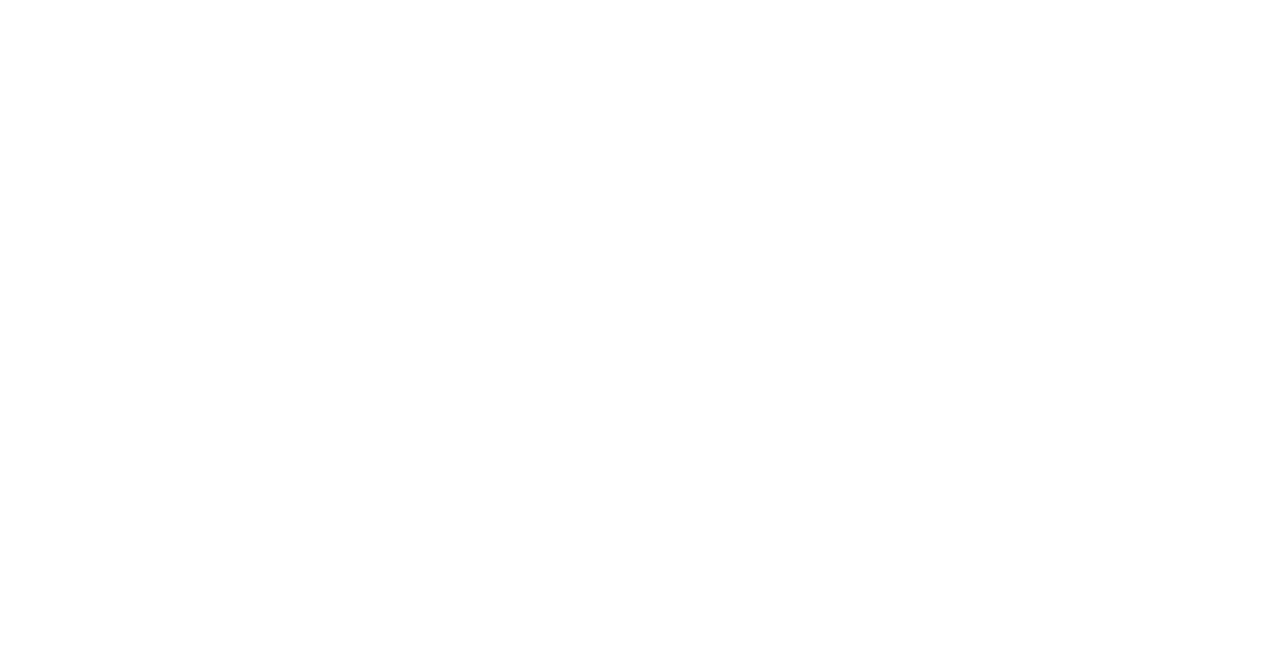
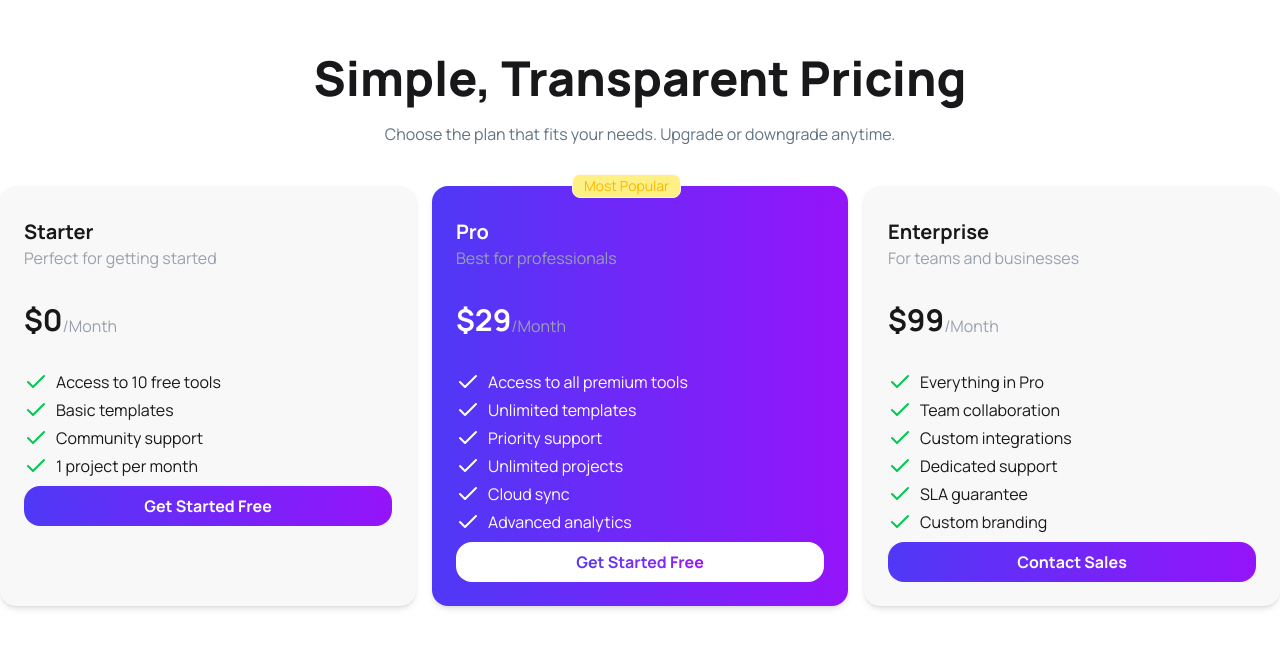
Before and after one commit to SamiaBaly/assingment06-digitools-projects, a React (Vite) app: page / in a window 1280 px wide. Shown: the part 3706-4354 px from the top of the page. Before the commit the page ends 3628 px from the top, so only its background shows below. Built offline with nearby package versions, Linux system fonts and the light colour scheme.

Commit message:
simple pricing add

```diff
--- a/src/App.jsx
+++ b/src/App.jsx
@@ -7,6 +7,7 @@ import Products from './componants/MainPart/Products/Products';
 import NavBar from './componants/NavBar/NavBar';
 import { ToastContainer } from 'react-toastify';
 import GetStarted from './componants/GetStarted/GetStarted';
+import PricingSection from './componants/PricingSection/PricingSection';
 
 
 const fetchProducts=async()=>{
@@ -35,6 +36,7 @@ function App() {
         ></Products>
       </Suspense>
       <GetStarted></GetStarted>
+      <PricingSection></PricingSection>
 
       <ToastContainer />
     </>
--- a/src/componants/PricingSection/PricingSection.jsx
+++ b/src/componants/PricingSection/PricingSection.jsx
@@ -0,0 +1,122 @@
+import { Check } from 'lucide-react';
+import React from 'react';
+
+const PricingSection = () => {
+  return (
+    <div>
+      <div className="container mx-auto text-center py-[120px]">
+        <div>
+          <h2 className="text-[48px] font-extrabold">
+            Simple, Transparent Pricing
+          </h2>
+          <p className="text-[#627382] mt-2">
+            Choose the plan that fits your needs. Upgrade or downgrade anytime.
+          </p>
+        </div>
+        <div className="my-[40px] grid sm:grid-cols-1 md:grid-cols-2 lg:grid-cols-3 gap-4 text-left">
+          <div className="bg-base-200 p-6 rounded-2xl shadow-md ">
+            <div className="my-2">
+              <h2 className="text-xl font-bold">Starter</h2>
+              <p className="text-gray-400">Perfect for getting started</p>
+            </div>
+            <div className="flex items-end my-8">
+              <h2 className="text-3xl font-bold">$0</h2>
+              <p className="text-gray-400">/Month</p>
+            </div>
+            <ul className="my-2">
+              <li className="flex gap-2 my-1">
+                <Check className="text-green-500"></Check>Access to 10 free
+                tools
+              </li>
+              <li className="flex gap-2 my-1">
+                <Check className="text-green-500"></Check>Basic templates
+              </li>
+              <li className="flex gap-2 my-1">
+                <Check className="text-green-500"></Check>Community support
+              </li>
+              <li className="flex gap-2 my-1">
+                <Check className="text-green-500"></Check>1 project per month
+              </li>
+            </ul>
+            <button className="bg-gradient w-full text-white py-2 rounded-2xl font-bold">
+              Get Started Free
+            </button>
+          </div>
+
+          <div className="bg-base-200 p-6 rounded-2xl shadow-md text-white bg-gradient relative">
+            <div className="badge badge-soft badge-warning absolute -top-3 left-35 bg-yellow-200">Most Popular</div>
+            <div className="my-2">
+              <h2 className="text-xl font-bold">Pro</h2>
+              <p className="text-gray-400">Best for professionals</p>
+            </div>
+            <div className="flex items-end my-8">
+              <h2 className="text-3xl font-bold">$29</h2>
+              <p className="text-gray-400">/Month</p>
+            </div>
+            <ul className="my-2">
+              <li className="flex gap-2 my-1">
+                <Check></Check>Access to all premium tools
+              </li>
+              <li className="flex gap-2 my-1">
+                <Check></Check>Unlimited templates
+              </li>
+              <li className="flex gap-2 my-1">
+                <Check></Check>Priority support
+              </li>
+              <li className="flex gap-2 my-1">
+                <Check></Check>Unlimited projects
+              </li>
+              <li className="flex gap-2 my-1">
+                <Check></Check>Cloud sync
+              </li>
+              <li className="flex gap-2 my-1">
+                <Check></Check>Advanced analytics
+              </li>
+            </ul>
+            <button className="bg-white w-full  py-2 rounded-2xl font-bold">
+              <span className="bg-gradient-to-r from-[#4F39F6] to-[#9514FA] bg-clip-text text-transparent">
+                Get Started Free
+              </span>
+            </button>
+          </div>
+
+          <div className="bg-base-200 p-6 rounded-2xl shadow-md">
+            <div className="my-2">
+              <h2 className="text-xl font-bold">Enterprise</h2>
+              <p className="text-gray-400">For teams and businesses</p>
+            </div>
+            <div className="flex items-end my-8">
+              <h2 className="text-3xl font-bold">$99</h2>
+              <p className="text-gray-400">/Month</p>
+            </div>
+            <ul className="my-2">
+              <li className="flex gap-2 my-1">
+                <Check className="text-green-500"></Check>Everything in Pro
+              </li>
+              <li className="flex gap-2 my-1">
+                <Check className="text-green-500"></Check>Team collaboration
+              </li>
+              <li className="flex gap-2 my-1">
+                <Check className="text-green-500"></Check>Custom integrations
+              </li>
+              <li className="flex gap-2 my-1">
+                <Check className="text-green-500"></Check>Dedicated support
+              </li>
+              <li className="flex gap-2 my-1">
+                <Check className="text-green-500"></Check>SLA guarantee
+              </li>
+              <li className="flex gap-2 my-1">
+                <Check className="text-green-500"></Check>Custom branding
+              </li>
+            </ul>
+            <button className="bg-gradient w-full text-white py-2 rounded-2xl font-bold">
+              Contact Sales
+            </button>
+          </div>
+        </div>
+      </div>
+    </div>
+  );
+};
+
+export default PricingSection;
```
